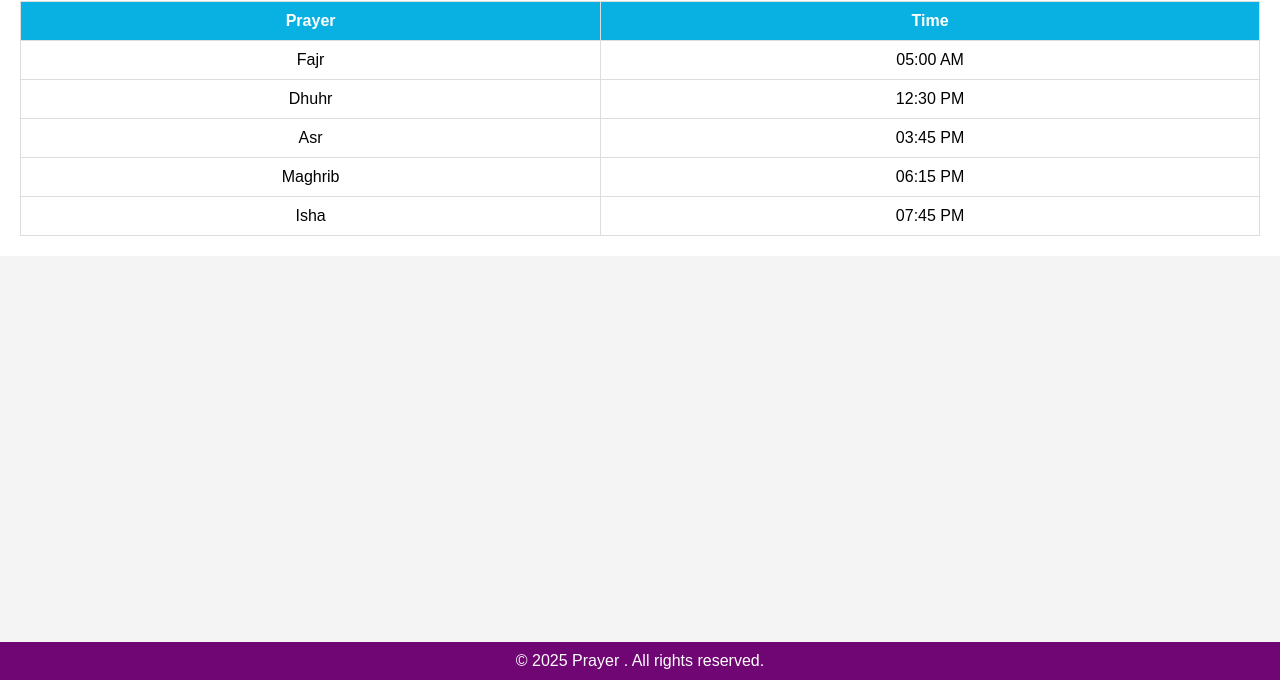
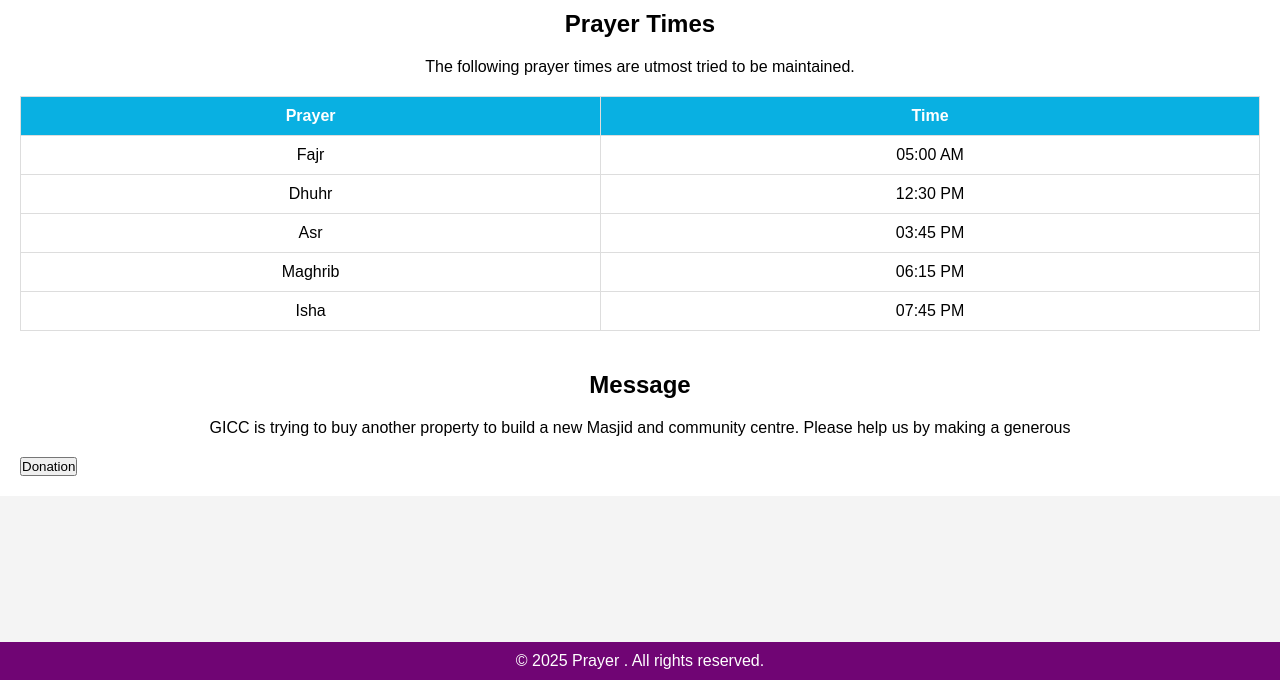
Before and after one commit to munirinfoblox/munirinfoblox.github.io, a plain HTML site: page index.html in a window 1280 px wide. Shown: the part 120-800 px from the top of the page. Drawn offline with Linux system fonts and the light colour scheme.

Commit message:
Update index.html
Adding org name and the message from it.

```diff
--- a/index.html
+++ b/index.html
@@ -63,7 +63,7 @@
             padding: 20px;
             background-color: #fff;
         }
-        .prayer-times h2 {
+        .prayer-times h1, .prayer-times h2, .prayer-times p {
             text-align: center;
             margin-bottom: 20px;
         }
@@ -79,6 +79,16 @@
         .prayer-times th {
             background-color: #09b0e2;
             color: white;
+        }
+
+        /* Org Message Section */
+        .message {
+            padding: 20px;
+            background-color: #fff;
+        }
+        .message h2, .message p {
+            text-align: center;
+            margin-bottom: 20px;
         }
 
         /* Footer */
@@ -134,7 +144,9 @@
 
     <!-- Prayer Times Section -->
     <div class="prayer-times">
+    	<h1>GICC</h1>
         <h2>Prayer Times</h2>
+        <p>The following prayer times are utmost tried to be maintained.</p>
         <table>
             <thead>
                 <tr>
@@ -166,6 +178,11 @@
             </tbody>
         </table>
     </div>
+    <div class="message">
+    	<h2>Message</h2>
+    	<p>GICC is trying to buy another property to build a new Masjid and community centre. Please help us by making a generous</p>
+    	<button>Donation</button>
+    </div>
 
     <!-- Footer Section -->
     <div class="footer">
```
